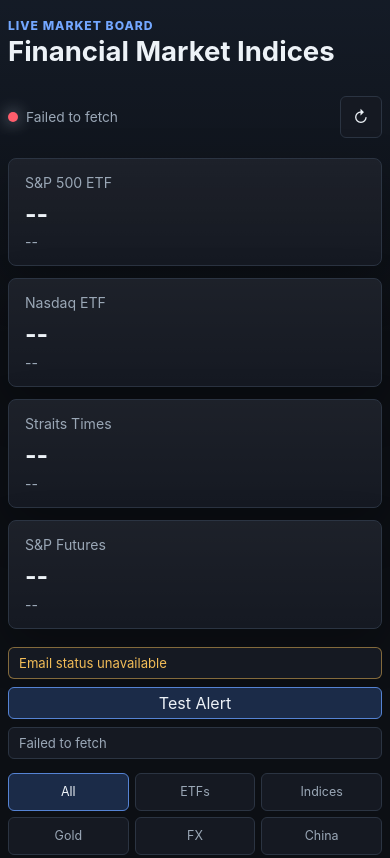
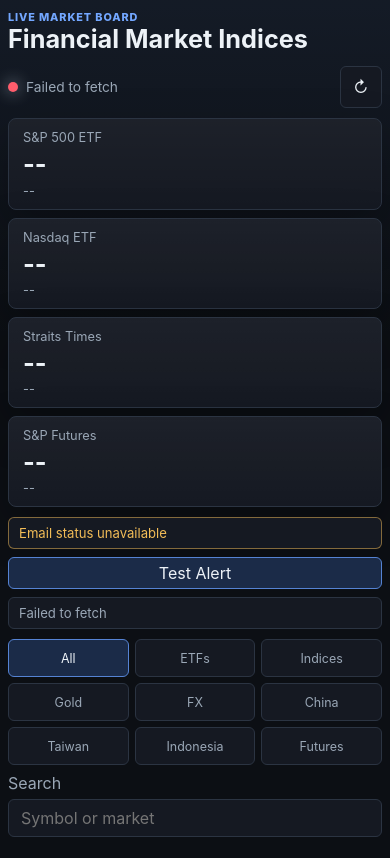
Before and after one commit to pohlk888/Fin_Market_Index_Monitor, a website: page index.html in a window 390 px wide. Shown: the top 858 px of the page. Drawn offline with Linux system fonts and the light colour scheme; no server answers.

Commit message:
Compact mobile monitor spacing

```diff
--- a/index.html
+++ b/index.html
@@ -6,7 +6,7 @@
     <meta http-equiv="cache-control" content="no-store" />
     <meta http-equiv="pragma" content="no-cache" />
     <title>Financial Market Index Monitor</title>
-    <link rel="stylesheet" href="styles.css?v=20260614-4" />
+    <link rel="stylesheet" href="styles.css?v=20260614-6" />
   </head>
   <body>
     <main class="shell">
@@ -107,7 +107,7 @@
       <section id="quoteCards" class="quote-cards" aria-label="Mobile quote cards"></section>
     </main>
 
-    <script src="config.js?v=20260614-5"></script>
-    <script src="app.js?v=20260614-5" type="module"></script>
+    <script src="config.js?v=20260614-6"></script>
+    <script src="app.js?v=20260614-6" type="module"></script>
   </body>
 </html>
--- a/public/styles.css
+++ b/public/styles.css
@@ -564,20 +564,52 @@ tbody tr.alarm-row:hover {
 @media (max-width: 640px) {
   .shell {
     width: min(100vw - 20px, 520px);
-    padding-bottom: 22px;
+    padding-top: 10px;
+    padding-bottom: 16px;
+  }
+
+  .topbar {
+    min-height: auto;
+    gap: 8px;
+  }
+
+  .eyebrow {
+    margin-bottom: 2px;
+    font-size: 0.68rem;
+  }
+
+  .status-wrap {
+    padding: 6px 0 0;
   }
 
   h1 {
-    font-size: 2rem;
+    font-size: 1.72rem;
   }
 
   .summary-grid {
     grid-template-columns: 1fr;
+    gap: 8px;
+    margin: 10px 0;
   }
 
   .summary-tile {
-    min-height: 106px;
-    padding: 15px 16px;
+    min-height: 78px;
+    padding: 11px 14px;
+  }
+
+  .summary-tile span,
+  .summary-tile em {
+    font-size: 0.8rem;
+  }
+
+  .summary-tile strong {
+    margin: 7px 0 5px;
+    font-size: 1.58rem;
+  }
+
+  .toolbar {
+    gap: 8px;
+    margin: 8px 0 10px;
   }
 
   .tabs {
@@ -594,6 +626,7 @@ tbody tr.alarm-row:hover {
 
   .alert-control {
     gap: 8px;
+    margin-bottom: 10px;
   }
 
   .table-wrap {
@@ -603,6 +636,34 @@ tbody tr.alarm-row:hover {
   .quote-cards {
     display: block;
   }
+
+  .quote-card {
+    padding: 12px;
+  }
+
+  .quote-card + .quote-card {
+    margin-top: 8px;
+  }
+
+  .quote-card-price {
+    margin: 11px 0 10px;
+  }
+
+  .quote-card-price span {
+    font-size: 1.7rem;
+  }
+
+  .quote-card-grid {
+    gap: 7px;
+  }
+
+  .quote-card-grid div {
+    padding: 8px;
+  }
+
+  .quote-card-criteria {
+    margin-top: 8px;
+  }
 }
 
 @media (max-width: 390px) {
@@ -611,7 +672,7 @@ tbody tr.alarm-row:hover {
   }
 
   h1 {
-    font-size: 1.72rem;
+    font-size: 1.58rem;
   }
 
   .status-wrap {
--- a/styles.css
+++ b/styles.css
@@ -564,20 +564,52 @@ tbody tr.alarm-row:hover {
 @media (max-width: 640px) {
   .shell {
     width: min(100vw - 20px, 520px);
-    padding-bottom: 22px;
+    padding-top: 10px;
+    padding-bottom: 16px;
+  }
+
+  .topbar {
+    min-height: auto;
+    gap: 8px;
+  }
+
+  .eyebrow {
+    margin-bottom: 2px;
+    font-size: 0.68rem;
+  }
+
+  .status-wrap {
+    padding: 6px 0 0;
   }
 
   h1 {
-    font-size: 2rem;
+    font-size: 1.72rem;
   }
 
   .summary-grid {
     grid-template-columns: 1fr;
+    gap: 8px;
+    margin: 10px 0;
   }
 
   .summary-tile {
-    min-height: 106px;
-    padding: 15px 16px;
+    min-height: 78px;
+    padding: 11px 14px;
+  }
+
+  .summary-tile span,
+  .summary-tile em {
+    font-size: 0.8rem;
+  }
+
+  .summary-tile strong {
+    margin: 7px 0 5px;
+    font-size: 1.58rem;
+  }
+
+  .toolbar {
+    gap: 8px;
+    margin: 8px 0 10px;
   }
 
   .tabs {
@@ -594,6 +626,7 @@ tbody tr.alarm-row:hover {
 
   .alert-control {
     gap: 8px;
+    margin-bottom: 10px;
   }
 
   .table-wrap {
@@ -603,6 +636,34 @@ tbody tr.alarm-row:hover {
   .quote-cards {
     display: block;
   }
+
+  .quote-card {
+    padding: 12px;
+  }
+
+  .quote-card + .quote-card {
+    margin-top: 8px;
+  }
+
+  .quote-card-price {
+    margin: 11px 0 10px;
+  }
+
+  .quote-card-price span {
+    font-size: 1.7rem;
+  }
+
+  .quote-card-grid {
+    gap: 7px;
+  }
+
+  .quote-card-grid div {
+    padding: 8px;
+  }
+
+  .quote-card-criteria {
+    margin-top: 8px;
+  }
 }
 
 @media (max-width: 390px) {
@@ -611,7 +672,7 @@ tbody tr.alarm-row:hover {
   }
 
   h1 {
-    font-size: 1.72rem;
+    font-size: 1.58rem;
   }
 
   .status-wrap {
```
Also changed, not shown: public/index.html (+3 -3 lines).
